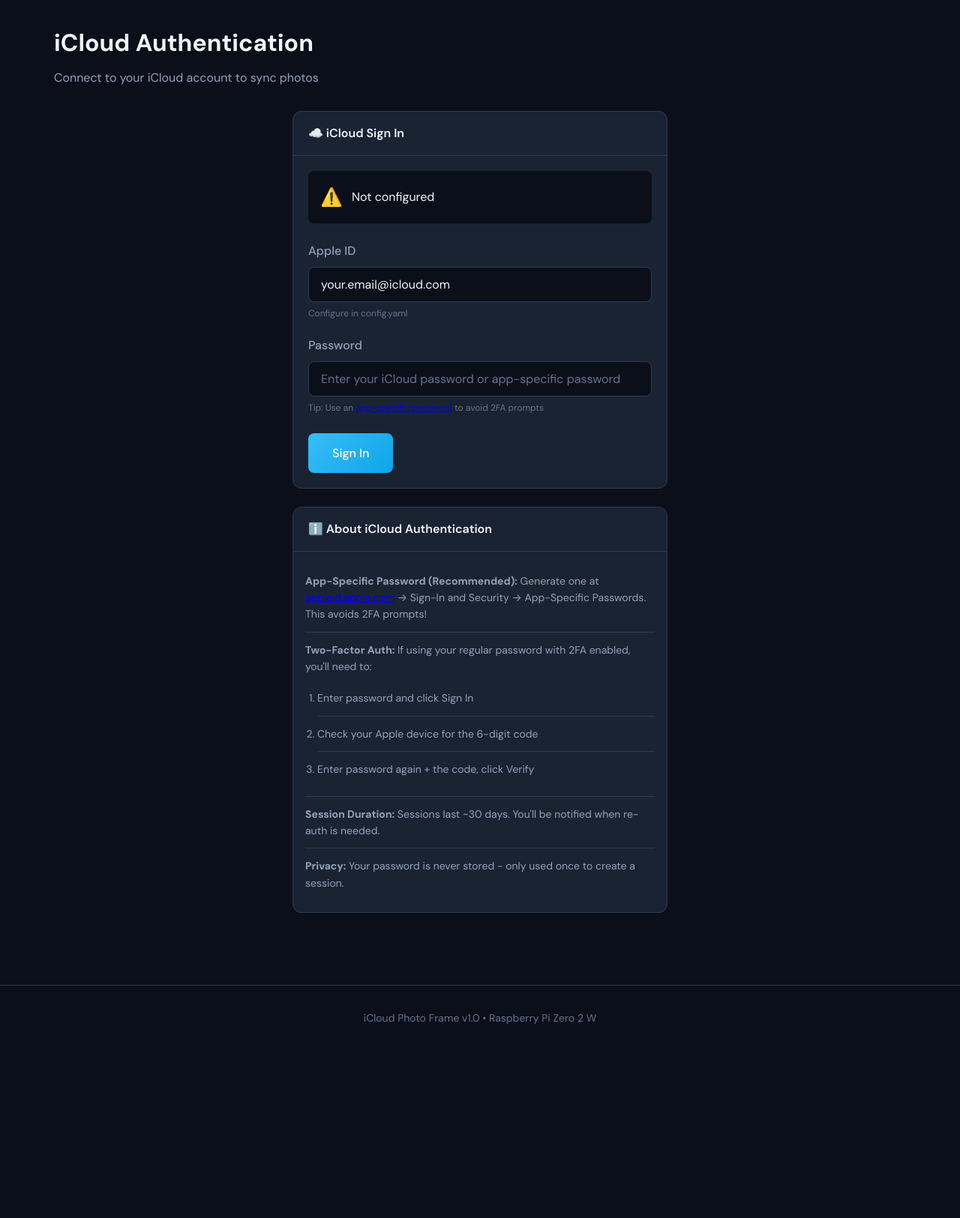
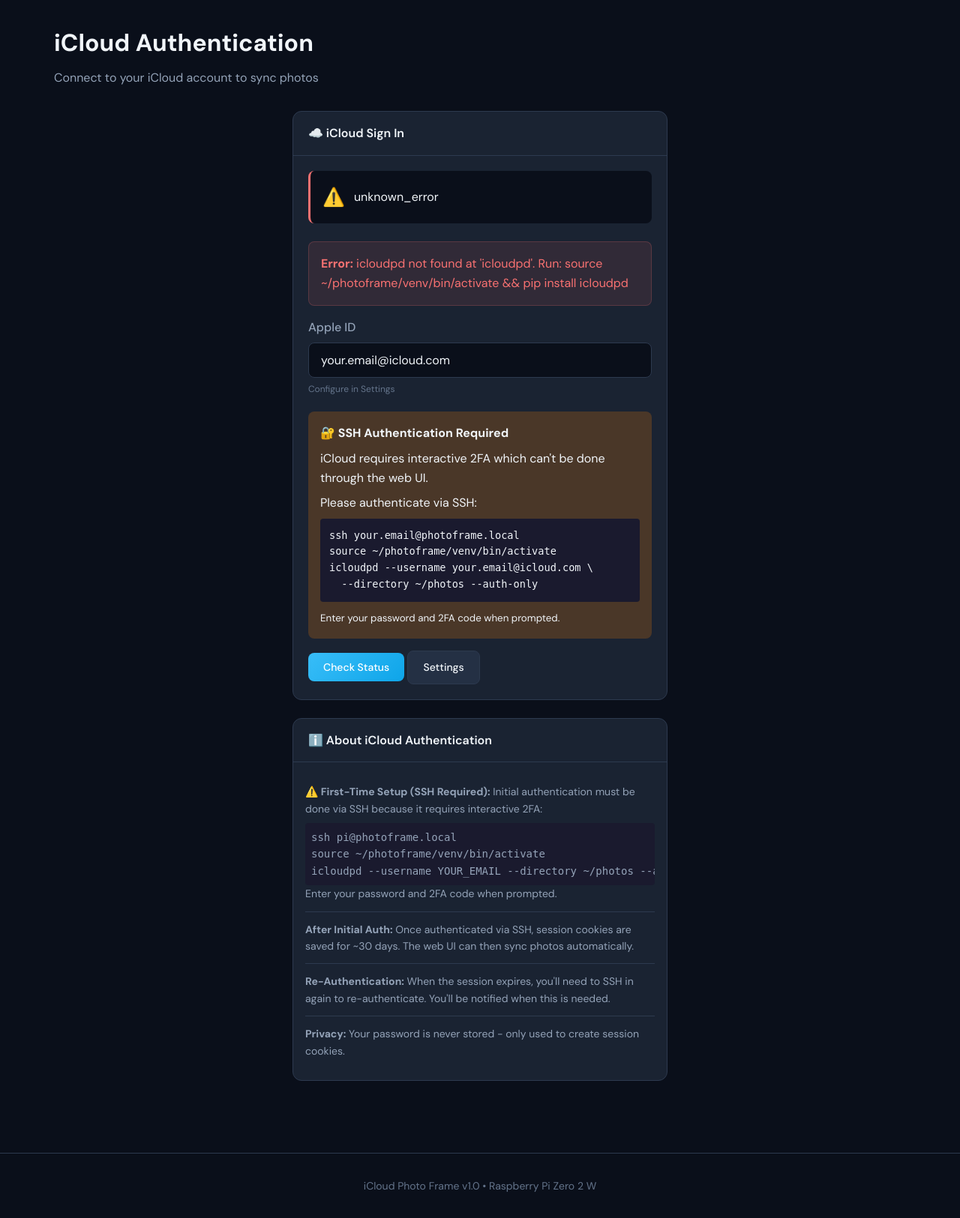
Before and after one commit to angelo-hub/pi_zero_2_photo_display, a Flask app: page /auth in a window 1280 px wide. Shown: the part 75-1700 px from the top of the page at 75% size. Before the commit the page ends 1441 px from the top, so only its background shows below. Run offline with Flask 3, Linux system fonts and the light colour scheme.

Commit message:
chore: update the icloud_sync

```diff
--- a/src/icloud_sync.py
+++ b/src/icloud_sync.py
@@ -118,6 +118,36 @@
             return age_days < 30
         return False
 
+    def _sanitize_error(self, error: str) -> str:
+        """Remove sensitive information from error messages."""
+        import re
+
+        # Remove tracebacks
+        error = re.sub(r'Traceback \(most recent call last\):.*?(?=\n\S|\Z)', '', error, flags=re.DOTALL)
+        error = re.sub(r'File ".*?", line \d+.*?\n', '', error)
+
+        # Remove password prompts and values
+        error = re.sub(r'iCloud Password for.*?:', '[password prompt]', error)
+        error = re.sub(r'Password:.*', '[password prompt]', error)
+        error = re.sub(r'password["\']?\s*[:=]\s*["\']?[^"\'}\s]+', 'password: [REDACTED]', error, flags=re.IGNORECASE)
+
+        # Remove getpass warnings (not useful for users)
+        error = re.sub(r'getpass\.py:\d+: GetPassWarning:.*?\n', '', error)
+        error = re.sub(r'Warning: Password input may be echoed\.?\n?', '', error)
+        error = re.sub(r'termios\.error:.*?\n?', '', error)
+
+        # Clean up whitespace
+        error = re.sub(r'\n\s*\n', '\n', error)
+        error = error.strip()
+
+        # Extract just the meaningful error message if possible
+        if 'Invalid email/password' in error:
+            return "Invalid email or password"
+        if 'Two-factor authentication required' in error or 'Two-step authentication required' in error:
+            return "2FA required - authenticate via SSH"
+
+        return error if error else "Unknown error"
+
     def check_auth_status(self) -> AuthStatus:
         """Check current iCloud authentication status."""
         if not self.is_configured:
@@ -158,17 +188,22 @@
 
             output = result.stdout + result.stderr
 
+            # Sanitize output - remove sensitive info and tracebacks
+            sanitized_output = self._sanitize_error(output)
+
             # Check for password prompt (means session expired)
-            if 'Password' in output or 'getpass' in output or 'ioctl' in output:
+            if 'Password' in output or 'getpass' in output or 'ioctl' in output or 'termios' in output:
                 self._auth_status = AuthStatus.REQUIRES_2FA
-                self._last_error = None
+                self._last_error = "Session expired - please authenticate via SSH first"
             elif 'Two-step authentication required' in output or \
                'Two-factor authentication required' in output or \
                'Please enter' in output:
                 self._auth_status = AuthStatus.REQUIRES_2FA
+                self._last_error = None
             elif 'Invalid email/password' in output or \
                  'authentication failed' in output.lower():
                 self._auth_status = AuthStatus.INVALID_CREDENTIALS
+                self._last_error = "Invalid credentials - check email and password"
             elif result.returncode == 0:
                 self._auth_status = AuthStatus.AUTHENTICATED
                 self._last_error = None
@@ -176,10 +211,10 @@
                 # Check if it's just a password prompt issue
                 if result.returncode != 0 and ('Password' in output or not output.strip()):
                     self._auth_status = AuthStatus.REQUIRES_2FA
-                    self._last_error = None
+                    self._last_error = "Session expired - please authenticate via SSH first"
                 else:
                     self._auth_status = AuthStatus.UNKNOWN_ERROR
-                    self._last_error = output[:500] if output else "Unknown error occurred"
+                    self._last_error = sanitized_output[:200] if sanitized_output else "Unknown error"
 
         except subprocess.TimeoutExpired:
             self._auth_status = AuthStatus.UNKNOWN_ERROR
@@ -188,13 +223,14 @@
             self._auth_status = AuthStatus.UNKNOWN_ERROR
             self._last_error = f"icloudpd not found at '{self._icloudpd_bin}'"
         except Exception as e:
+            error_str = str(e)
             # Handle getpass errors gracefully - means we need to authenticate
-            if 'getpass' in str(e) or 'ioctl' in str(e):
+            if 'getpass' in error_str or 'ioctl' in error_str or 'termios' in error_str:
                 self._auth_status = AuthStatus.REQUIRES_2FA
-                self._last_error = None
+                self._last_error = "Session expired - please authenticate via SSH first"
             else:
                 self._auth_status = AuthStatus.UNKNOWN_ERROR
-                self._last_error = str(e)
+                self._last_error = self._sanitize_error(error_str)[:200]
 
         return self._auth_status
 
--- a/templates/auth.html
+++ b/templates/auth.html
@@ -49,51 +49,38 @@
                 </div>
             {% endif %}
 
-            <!-- Login Form -->
-            <form action="{{ url_for('auth_login') }}" method="post" class="auth-form">
-                <div class="form-group">
-                    <label for="username">Apple ID</label>
-                    <input type="email" id="username" name="username"
-                           value="{{ status.username }}"
-                           placeholder="your.email@icloud.com"
-                           disabled
-                           class="form-input">
-                    <small class="form-help">Configure in config.yaml</small>
+            <!-- Auth Status Display -->
+            <div class="form-group">
+                <label>Apple ID</label>
+                <input type="email" value="{{ status.username }}" disabled class="form-input">
+                <small class="form-help">Configure in Settings</small>
+            </div>
+
+            {% if status.auth_status == 'authenticated' %}
+                <div class="success-message" style="background: #1a472a; padding: 1rem; border-radius: 8px; margin-top: 1rem;">
+                    <strong>✓ Authenticated!</strong><br>
+                    Session is active. Photos will sync automatically.
                 </div>
-
-                <div class="form-group">
-                    <label for="password">Password</label>
-                    <input type="password" id="password" name="password"
-                           placeholder="Enter your iCloud password or app-specific password"
-                           required
-                           class="form-input">
-                    <small class="form-help">
-                        Tip: Use an <a href="https://appleid.apple.com/account/manage" target="_blank">app-specific password</a> to avoid 2FA prompts
-                    </small>
+                <div class="form-actions" style="margin-top: 1rem;">
+                    <a href="{{ url_for('photos_page') }}" class="btn btn-primary">View Photos</a>
+                    <a href="{{ url_for('dashboard') }}" class="btn btn-secondary">Dashboard</a>
                 </div>
-
-                {% if status.auth_status == 'requires_2fa' %}
-                <div class="form-group mfa-group">
-                    <label for="mfa_code">Two-Factor Code</label>
-                    <input type="text" id="mfa_code" name="mfa_code"
-                           placeholder="6-digit code from your device"
-                           pattern="[0-9]{6}"
-                           maxlength="6"
-                           class="form-input form-input-code">
-                    <small class="form-help">Check your trusted Apple device for the code</small>
+            {% else %}
+                <div class="warning-message" style="background: #4a3728; padding: 1rem; border-radius: 8px; margin-top: 1rem;">
+                    <strong>🔐 SSH Authentication Required</strong><br>
+                    <p style="margin: 0.5rem 0;">iCloud requires interactive 2FA which can't be done through the web UI.</p>
+                    <p style="margin: 0.5rem 0;">Please authenticate via SSH:</p>
+                    <pre style="background: #1a1a2e; padding: 0.75rem; border-radius: 4px; margin: 0.5rem 0; overflow-x: auto; font-size: 0.85rem;">ssh {{ status.username.split('@')[0] if status.username else 'pi' }}@photoframe.local
+source ~/photoframe/venv/bin/activate
+icloudpd --username {{ status.username or 'YOUR_EMAIL' }} \
+  --directory ~/photos --auth-only</pre>
+                    <small>Enter your password and 2FA code when prompted.</small>
                 </div>
-                {% endif %}
-
-                <div class="form-actions">
-                    <button type="submit" class="btn btn-primary btn-large">
-                        {% if status.auth_status == 'requires_2fa' %}
-                            Verify Code
-                        {% else %}
-                            Sign In
-                        {% endif %}
-                    </button>
+                <div class="form-actions" style="margin-top: 1rem;">
+                    <button onclick="location.reload();" class="btn btn-primary">Check Status</button>
+                    <a href="{{ url_for('settings_page') }}" class="btn btn-secondary">Settings</a>
                 </div>
-            </form>
+            {% endif %}
         </div>
     </div>
 
@@ -105,26 +92,26 @@
         <div class="card-body">
             <ul class="info-list">
                 <li>
-                    <strong>App-Specific Password (Recommended):</strong>
-                    Generate one at <a href="https://appleid.apple.com/account/manage" target="_blank">appleid.apple.com</a> →
-                    Sign-In and Security → App-Specific Passwords. This avoids 2FA prompts!
+                    <strong>⚠️ First-Time Setup (SSH Required):</strong>
+                    Initial authentication must be done via SSH because it requires interactive 2FA:
+                    <pre style="background: #1a1a2e; padding: 0.5rem; border-radius: 4px; margin-top: 0.5rem; overflow-x: auto;">ssh pi@photoframe.local
+source ~/photoframe/venv/bin/activate
+icloudpd --username YOUR_EMAIL --directory ~/photos --auth-only</pre>
+                    Enter your password and 2FA code when prompted.
                 </li>
                 <li>
-                    <strong>Two-Factor Auth:</strong>
-                    If using your regular password with 2FA enabled, you'll need to:
-                    <ol style="margin-top: 0.5rem; margin-left: 1rem;">
-                        <li>Enter password and click Sign In</li>
-                        <li>Check your Apple device for the 6-digit code</li>
-                        <li>Enter password again + the code, click Verify</li>
-                    </ol>
+                    <strong>After Initial Auth:</strong>
+                    Once authenticated via SSH, session cookies are saved for ~30 days.
+                    The web UI can then sync photos automatically.
                 </li>
                 <li>
-                    <strong>Session Duration:</strong>
-                    Sessions last ~30 days. You'll be notified when re-auth is needed.
+                    <strong>Re-Authentication:</strong>
+                    When the session expires, you'll need to SSH in again to re-authenticate.
+                    You'll be notified when this is needed.
                 </li>
                 <li>
                     <strong>Privacy:</strong>
-                    Your password is never stored - only used once to create a session.
+                    Your password is never stored - only used to create session cookies.
                 </li>
             </ul>
         </div>
```
